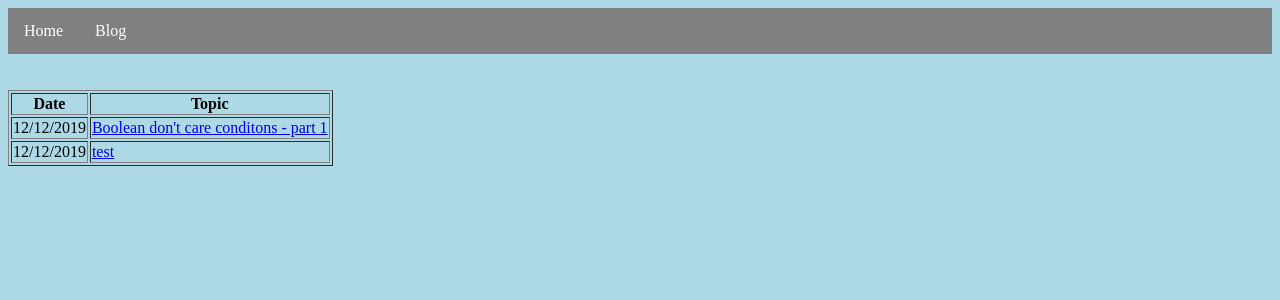
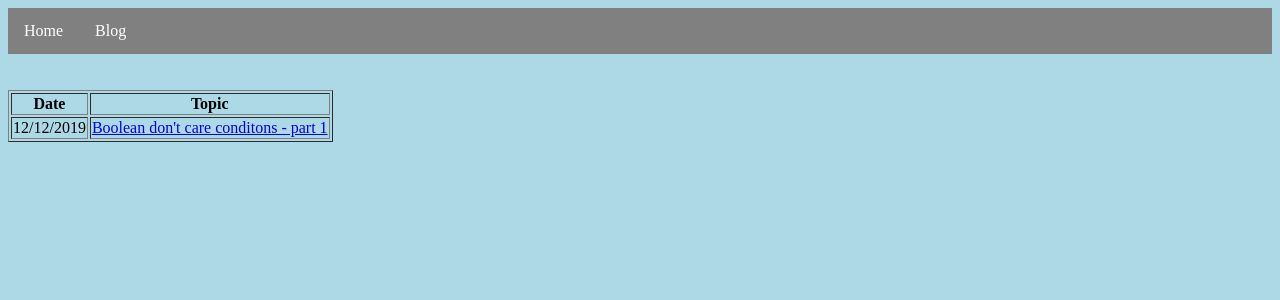
Before and after one commit to swamydp/swamydp.github.io, a Jekyll site: the page built from blog/index.html, in a window 1280 px wide. Shown: the top 300 px of the page. Built offline with Jekyll 4.4.1, drawn with Linux system fonts in a browser that asks for light colours.

Commit message:
Update index.html

```diff
--- a/blog/index.html
+++ b/blog/index.html
@@ -14,8 +14,5 @@ title: Swamy's Blog
     <td>12/12/2019</td>
     <td> <a href="/myposts/dec12-2019.html">Boolean don't care conditons - part 1</a> </td>
   </tr>
-   <tr>
-    <td>12/12/2019</td>
-    <td> <a href="/myposts/test.html">test</a> </td>
-  </tr>
+
 </table>
```
